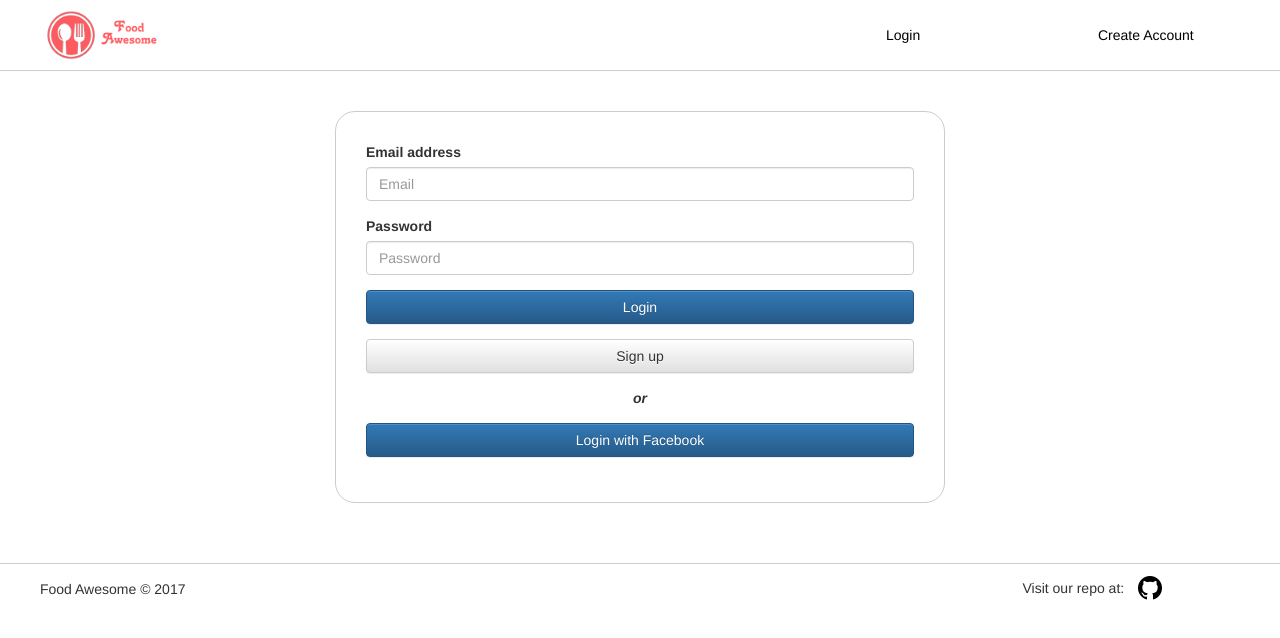
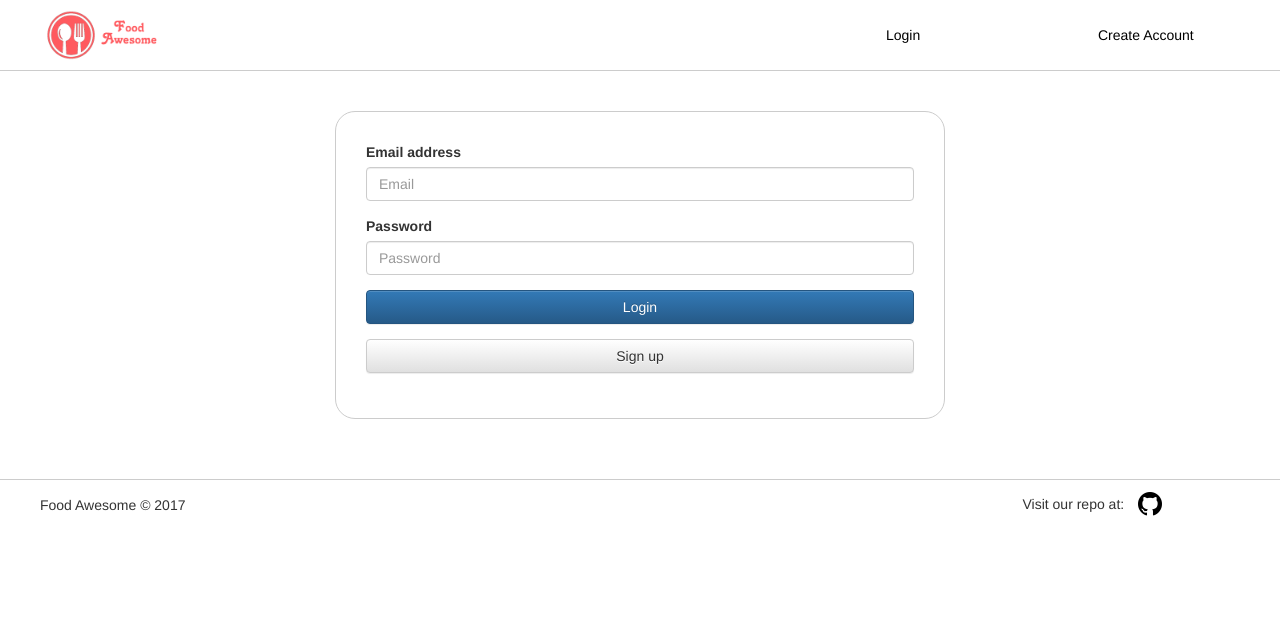
Before and after one commit to dheamariesta/food-awesome, a React (Create React App) app in the folder food-awesome/: page /login in a window 1280 px wide. Shown: the top 638 px of the page. Built offline with nearby package versions, Linux system fonts and the light colour scheme; no server answers.

Commit message:
remove fb login

```diff
--- a/food-awesome/src/Components/Login/Login.js
+++ b/food-awesome/src/Components/Login/Login.js
@@ -127,10 +127,6 @@ export class Login extends Component { // eslint-disable-line react/prefer-state
                 <button type="submit"
                         className="btn btn-default submit"
                         onClick={this.localSignup}>Sign up</button>
-                <div className="or">or</div>
-                <button type="submit"
-                        className="btn btn-primary facebook"
-                        onClick={this.facebookLogin}>Login with Facebook</button>
               </form>
             </div>
           </div>
```
